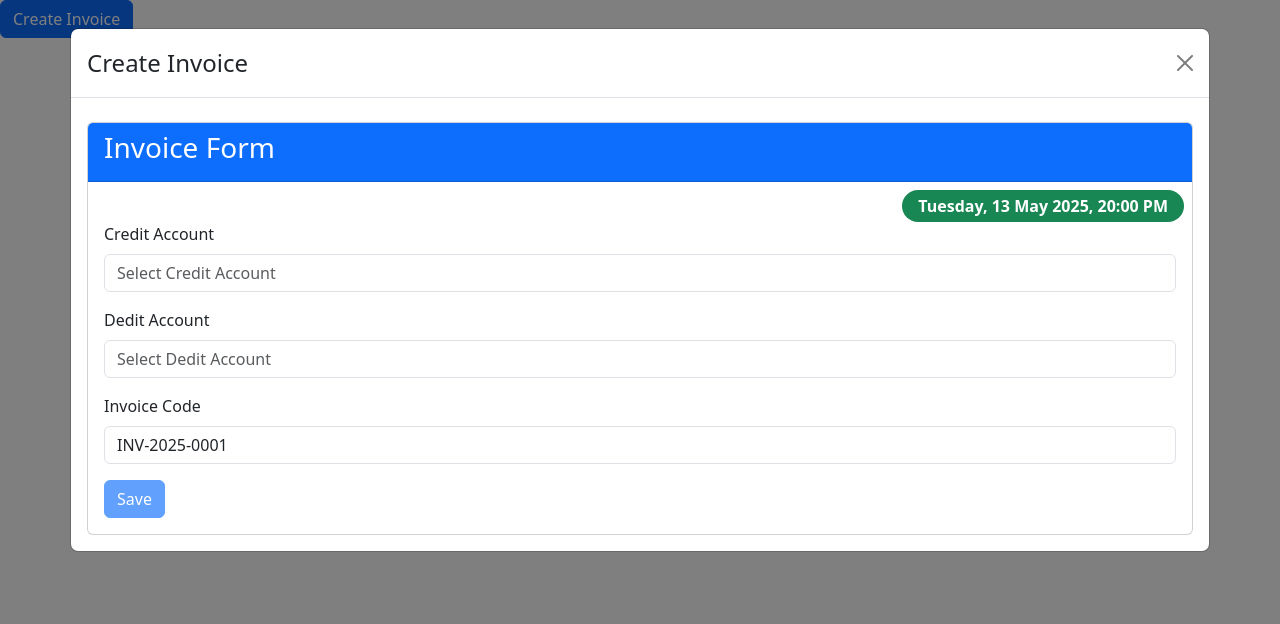
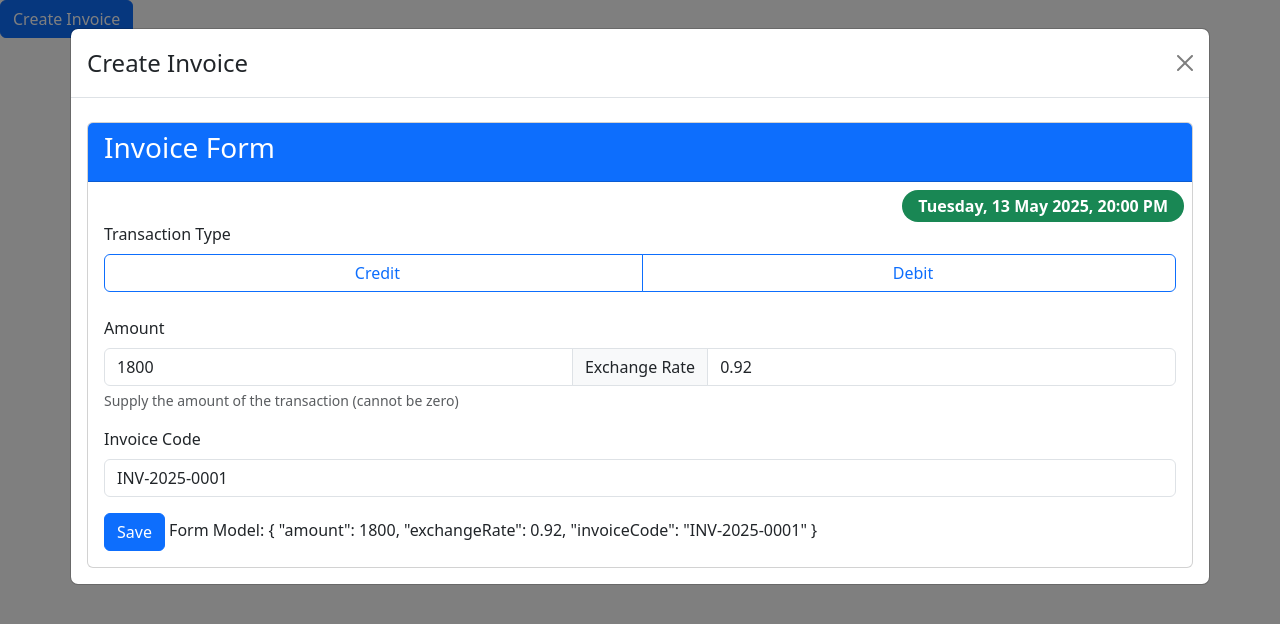
Before and after one commit to ioanlevakis/AngularApp, an Angular app: page / in a window 1280 px wide. Both pictures are taken after a click on the button "Create Invoice". Shown: the top 624 px of the page. Built offline with nearby package versions, Linux system fonts and the light colour scheme.

Commit message:
input-grp for transaction type selection

```diff
--- a/src/app/invoice/create-invoice/create-invoice.component.html
+++ b/src/app/invoice/create-invoice/create-invoice.component.html
@@ -17,6 +17,7 @@
                         <div class="card-header bg-primary">
                             <h3 class="card-title text-white">Invoice Form</h3>
                         </div>
+
                         <div class="card-body position-relative">
 
                             <div class="mb-4">
@@ -25,20 +26,79 @@
                                     {{invoice.dateInserted | date:'cccc, dd LLLL YYYY, HH:mm a' }}
                                 </span>
                             </div>
+
+                            <div class="mb-4">
+                                <label class="form-label d-block">Transaction Type</label>
+                                <div class="btn-group w-100" role="group">
+                                    <button type="button" class="btn btn-outline-primary" (click)="selectType('Credit')"
+                                        [class.active]="isCredit && transactionTouched">
+                                        <i class="bi bi-arrow-up-circle me-2"></i> Credit
+                                    </button>
+                                    <button type="button" class="btn btn-outline-primary" (click)="selectType('Debit')"
+                                        [class.active]="isDebit && transactionTouched">
+                                        <i class="bi bi-arrow-down-circle me-2"></i> Debit
+                                    </button>
+                                </div>
+                            </div>
+
+                            @if(transactionTouched){
+
                             <div class="mb-3">
-                                <label for="creditAccount" class="form-label">Credit Account</label>
-                                <input placeholder="Select Credit Account" readonly style="cursor: pointer;"
-                                    (click)="showCreditAccountsModal()" type="text"
-                                    [(ngModel)]="invoice.creditAccount.name" class="form-control" id="creditAccount"
-                                    name="creditAccount" required #creditAccountControl="ngModel" />
+                                <label class="form-label">
+                                    {{ isCredit ? 'Credit Account' : 'Debit Account' }}
+                                </label>
+                                <div class="input-group">
+                                    @if(isCredit){
+                                    <input type="text" class="form-control" [(ngModel)]="invoice.creditAccount.name"
+                                        readonly placeholder="Select Credit Account" name="creditAccount"
+                                        id="creditAccount" #creditAccountControl="ngModel">
+                                    }
+                                    @else{
+                                    <input type="text" class="form-control" [(ngModel)]="invoice.debitAccount.name"
+                                        readonly placeholder="Select Debit Account" name="debitAccount"
+                                        id="debitAccount" #debitAccountControl="ngModel">
+                                    }
+                                    <button class="btn btn-primary" type="button" [disabled]="!transactionTouched"
+                                        (click)="isCredit ? showCreditAccountsModal() : showDebitAccountsModal()">
+                                        <i class="bi bi-search"></i> Browse
+                                    </button>
+                                </div>
+                                <div id="accountHelp" class="form-text">
+                                    Click <b>Browse</b> to select an account.
+                                </div>
                             </div>
+                            }
+
                             <div class="mb-3">
-                                <label for="debitAccount" class="form-label">Dedit Account</label>
-                                <input placeholder="Select Dedit Account" readonly style="cursor: pointer;"
-                                    (click)="showDebitAccountsModal()" type="text"
-                                    [(ngModel)]="invoice.debitAccount.name" class="form-control" id="debitAccount"
-                                    name="debitAccount" required #debitAccountControl="ngModel" />
+                                <label class="form-label">Amount</label>
+                                <div class="input-group has-validation">
+                                    @if(invoice.creditAccount.currency?.symbol){
+                                    <span class="input-group-text">
+                                        {{ invoice.creditAccount.currency.symbol}}
+                                    </span>
+                                    }
+                                    @else if(invoice.debitAccount.currency?.symbol){
+                                    <span class="input-group-text">
+                                        {{ invoice.debitAccount.currency.symbol}}
+                                    </span>
+                                    }
+                                    <input type="number" class="form-control" [(ngModel)]="this.invoice.totalAmount"
+                                        placeholder="Please enter the invoice amount" name="amount" required step="0.01"
+                                        #amountControl="ngModel">
+                                    <span class="input-group-text">Exchange Rate</span>
+                                    <input type="number" class="form-control" [(ngModel)]="this.invoice.exchangeRate"
+                                        placeholder="Please enter exchange rate" name="exchangeRate" required
+                                        step="0.01" #exchangeRateControl="ngModel">
+                                    <div class="invalid-feedback">
+                                        Please enter a valid amount
+                                    </div>
+                                </div>
+                                <div id="amountHelp" class="form-text">
+                                    Supply the amount of the transaction (cannot be zero)
+                                </div>
                             </div>
+
+
                             <div class="mb-3">
                                 <label for="invoiceCode" class="form-label">Invoice Code</label>
                                 <input type="text" [(ngModel)]="invoice.code" class="form-control" id="invoiceCode"
@@ -48,6 +108,7 @@
                             <button type="submit" class="btn btn-primary" [disabled]="invoiceForm.invalid">
                                 Save
                             </button>
+                            Form Model: {{ invoiceForm.value | json }}
                         </div>
                     </div>
                 </form>
@@ -61,7 +122,8 @@
     <div class="modal-dialog modal-lg modal-dialog-scrollable">
         <div class="modal-content">
             <div class="modal-header">
-                <h4 id="dialog-child-name" class="modal-title pull-left">Credit Accounts</h4>
+                <h4 id="dialog-child-name" class="modal-title pull-left">{{ isCredit ? 'Credit Account' : 'Debit
+                    Account' }}</h4>
                 <button type="button" class="close pull-right btn-close" aria-label="Close" (click)="hideChildModal()">
                     <span aria-hidden="true" class="visually-hidden">&times;</span>
                 </button>
--- a/src/app/invoice/create-invoice/create-invoice.component.ts
+++ b/src/app/invoice/create-invoice/create-invoice.component.ts
@@ -5,19 +5,105 @@ import { ModalModule } from 'ngx-bootstrap/modal';
 import { Invoice } from '../../models/invoice.model';
 import { Transaction } from '../../models/transaction.model';
 import { Account } from '../../models/account.model';
-import { DatePipe } from '@angular/common';
+import { DatePipe, JsonPipe } from '@angular/common';
 
 
 @Component({
   selector: 'app-create-invoice',
   providers: [BsModalService],
-  imports: [FormsModule, ModalModule, DatePipe],
+  imports: [FormsModule, ModalModule, DatePipe, JsonPipe],
   templateUrl: './create-invoice.component.html',
   styleUrl: './create-invoice.component.css'
 })
 export class CreateInvoiceComponent {
+  selectType(transactionType: string) {
+    if (transactionType === "Credit") {
+      this.isCredit = true;
+      this.isDebit = false;
+      this.debitAccountControl?.reset();
+      this.invoice.debitAccount = {} as Account;
+    }
+    else {
+      this.isCredit = false;
+      this.isDebit = true;
+      this.creditAccountControl?.reset();
+      this.invoice.creditAccount = {} as Account;
+    }
+
+    this.exchangeRateControl?.reset();
+    this.transactionTouched = true;
+  }
 
   accountItems: Account[] = [];
+
+  isCredit!: boolean;
+  isDebit!: boolean;
+
+  transactionTouched!: boolean;
+
+  constructor(private cdr: ChangeDetectorRef) {
+    this.invoice.debitAccount.transactions = [this.transaction];
+    this.invoice.creditAccount.transactions = [this.transaction];
+  }
+
+  @ViewChild('creditAccountControl') creditAccountControl!: NgModel;
+  @ViewChild('debitAccountControl') debitAccountControl!: NgModel;
+  @ViewChild('exchangeRateControl') exchangeRateControl!: NgModel;
+
+
+  onTableSelect(item: any) {
+    if (item.type === "Debit") {
+      this.invoice.debitAccount = item;
+      this.debitAccountControl.control.markAsDirty();
+    } else {
+      this.invoice.creditAccount = item;
+      this.creditAccountControl.control.markAsDirty();
+    }
+    this.hideChildModal();
+  }
+
+
+  createInvoice() {
+    throw new Error('Method not implemented.');
+  }
+
+
+  @ViewChild('parentModal', { static: false }) parentModal?: ModalDirective;
+  @ViewChild('childModal', { static: false }) childModal?: ModalDirective;
+
+  showParentModal(): void {
+    this.invoice.dateInserted = new Date();
+    this.parentModal?.show();
+  }
+  showChildModal(): void {
+    this.childModal?.show();
+  }
+
+  showCreditAccountsModal() {
+    this.accountItems = [...this.creditAccounts];
+    this.cdr.detectChanges(); // Force UI update
+    this.showChildModal();
+  }
+  showDebitAccountsModal() {
+    this.accountItems = [...this.debitAccounts];
+    this.cdr.detectChanges(); // Force UI update
+    this.showChildModal();
+  }
+
+  hideParentModal(invoiceForm: NgForm): void {
+    if (invoiceForm && invoiceForm.dirty) {
+      if (confirm('You have unsaved changes. Close anyway?')) {
+        this.parentModal?.hide();
+        invoiceForm.reset();
+        this.transactionTouched = false;
+      }
+    } else {
+      this.parentModal?.hide();
+    }
+  }
+  hideChildModal(): void {
+    this.childModal?.hide();
+  }
 
   creditAccounts: Account[] = [
     {
@@ -110,66 +196,4 @@ export class CreateInvoiceComponent {
     linkedInvoiceId: this.invoice.id,
     status: "Posted"
   };
-
-  constructor(private modalService: BsModalService, private cdr: ChangeDetectorRef) {
-    this.invoice.debitAccount.transactions = [this.transaction];
-    this.invoice.creditAccount.transactions = [this.transaction];
-  }
-
-  @ViewChild('creditAccountControl') creditAccountControl!: NgModel;
-  @ViewChild('debitAccountControl') debitAccountControl!: NgModel;
-
-
-  onTableSelect(item: any) {
-    if (item.type === "Debit") {
-      this.invoice.debitAccount = item;
-      this.debitAccountControl.control.markAsDirty();
-    } else {
-      this.invoice.creditAccount = item;
-      this.creditAccountControl.control.markAsDirty();
-    }
-    this.hideChildModal();
-  }
-
-
-  createInvoice() {
-    throw new Error('Method not implemented.');
-  }
-
-
-  @ViewChild('parentModal', { static: false }) parentModal?: ModalDirective;
-  @ViewChild('childModal', { static: false }) childModal?: ModalDirective;
-
-  showParentModal(): void {
-    this.invoice.dateInserted = new Date();
-    this.parentModal?.show();
-  }
-  showChildModal(): void {
-    this.childModal?.show();
-  }
-
-  showCreditAccountsModal() {
-    this.accountItems = [...this.creditAccounts];
-    this.cdr.detectChanges(); // Force UI update
-    this.showChildModal();
-  }
-  showDebitAccountsModal() {
-    this.accountItems = [...this.debitAccounts];
-    this.cdr.detectChanges(); // Force UI update
-    this.showChildModal();
-  }
-
-  hideParentModal(invoiceForm: NgForm): void {
-    if (invoiceForm && invoiceForm.dirty) {
-      if (confirm('You have unsaved changes. Close anyway?')) {
-        this.parentModal?.hide();
-        invoiceForm.reset();
-      }
-    } else {
-      this.parentModal?.hide();
-    }
-  }
-  hideChildModal(): void {
-    this.childModal?.hide();
-  }
 }
```
